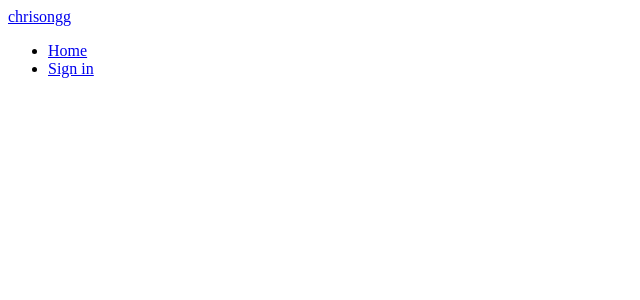
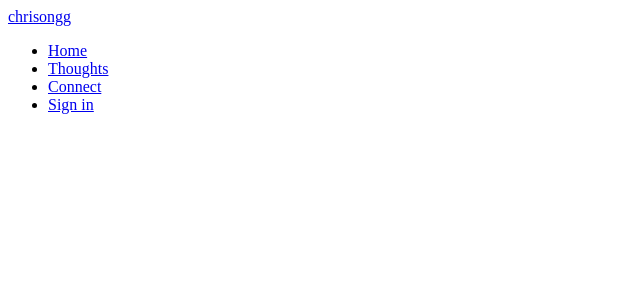
Before and after one commit to ongsterr/my_website_v2, a React (Create React App) app in the folder frontend/: page / in a window 1280 px wide. Shown: the top 300 px of the page, without its empty margins (0-640 px from the left). Built offline with nearby package versions, Linux system fonts and the light colour scheme.

Commit message:
feat(header): update header react routes

```diff
--- a/frontend/src/components/Header.js
+++ b/frontend/src/components/Header.js
@@ -9,9 +9,18 @@ const LoggedOutView = ({ currentUser }) =>
           Home
         </Link>
       </li>
-
       <li className="">
-        <Link to="login" className="">
+        <Link to="/thoughts" className="">
+          Thoughts
+        </Link>
+      </li>
+      <li className="">
+        <Link to="/contact" className="">
+          Connect
+        </Link>
+      </li>
+      <li className="">
+        <Link to="/login" className="">
           Sign in
         </Link>
       </li>
@@ -22,22 +31,24 @@ const LoggedInView = ({ currentUser }) =>
   currentUser ? (
     <ul className="">
       <li className="">
-        <Link to="" className="">
+        <Link to="/" className="">
           Home
         </Link>
       </li>
-
       <li className="">
-        <Link to="editor" className="">
+        <Link to="/thoughts" className="">
+          Thoughts
+        </Link>
+      </li>
+      <li className="">
+        <Link to="/contact" className="">
+          Connect
+        </Link>
+      </li>
+      <li className="">
+        <Link to="/editor" className="">
           <i className="" />
           &nbsp;New Post
-        </Link>
-      </li>
-
-      <li className="">
-        <Link to={`@${currentUser.username}`} className="">
-          <img src={currentUser.image} className="" alt="user" />
-          {currentUser.username}
         </Link>
       </li>
     </ul>
```
